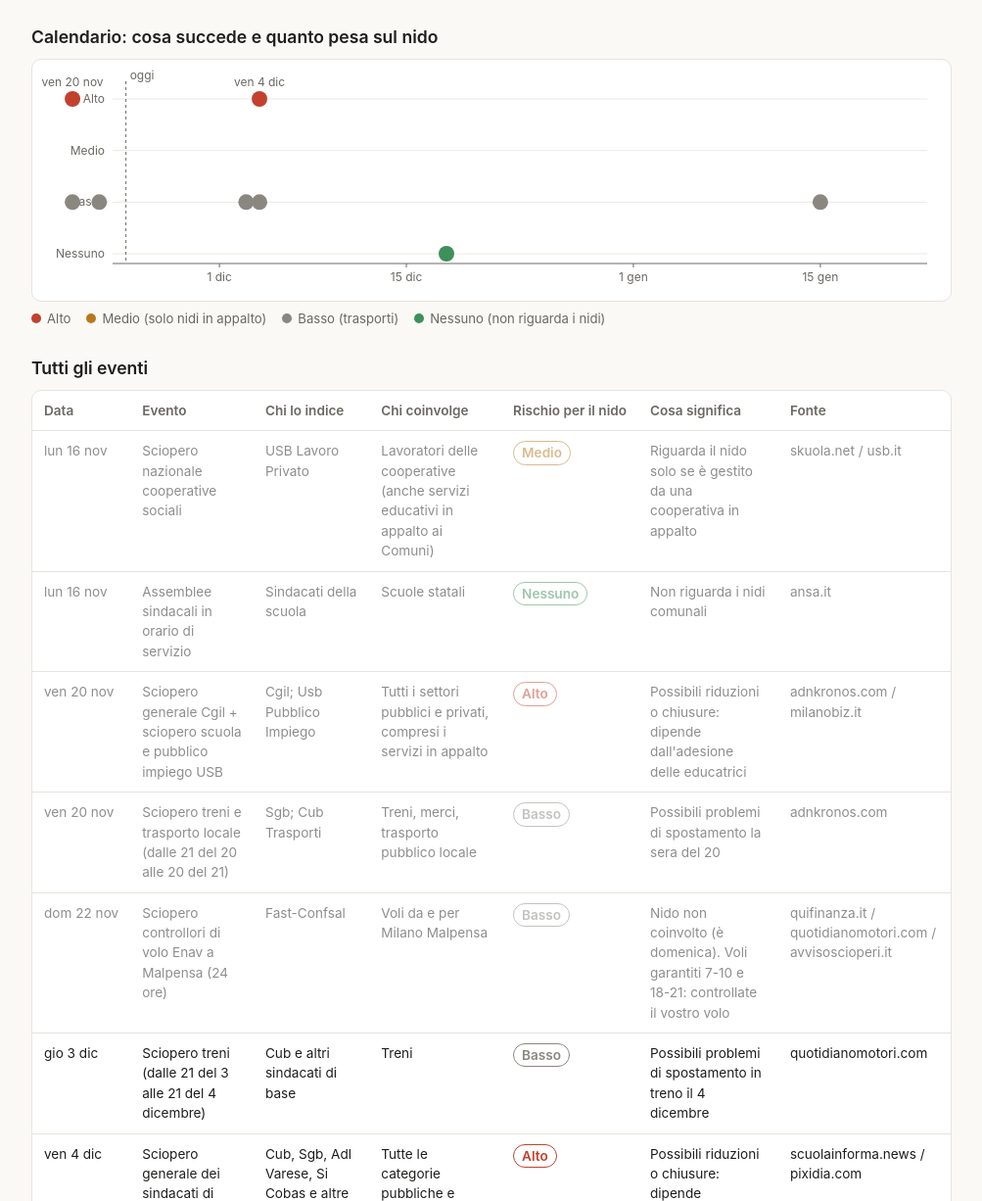
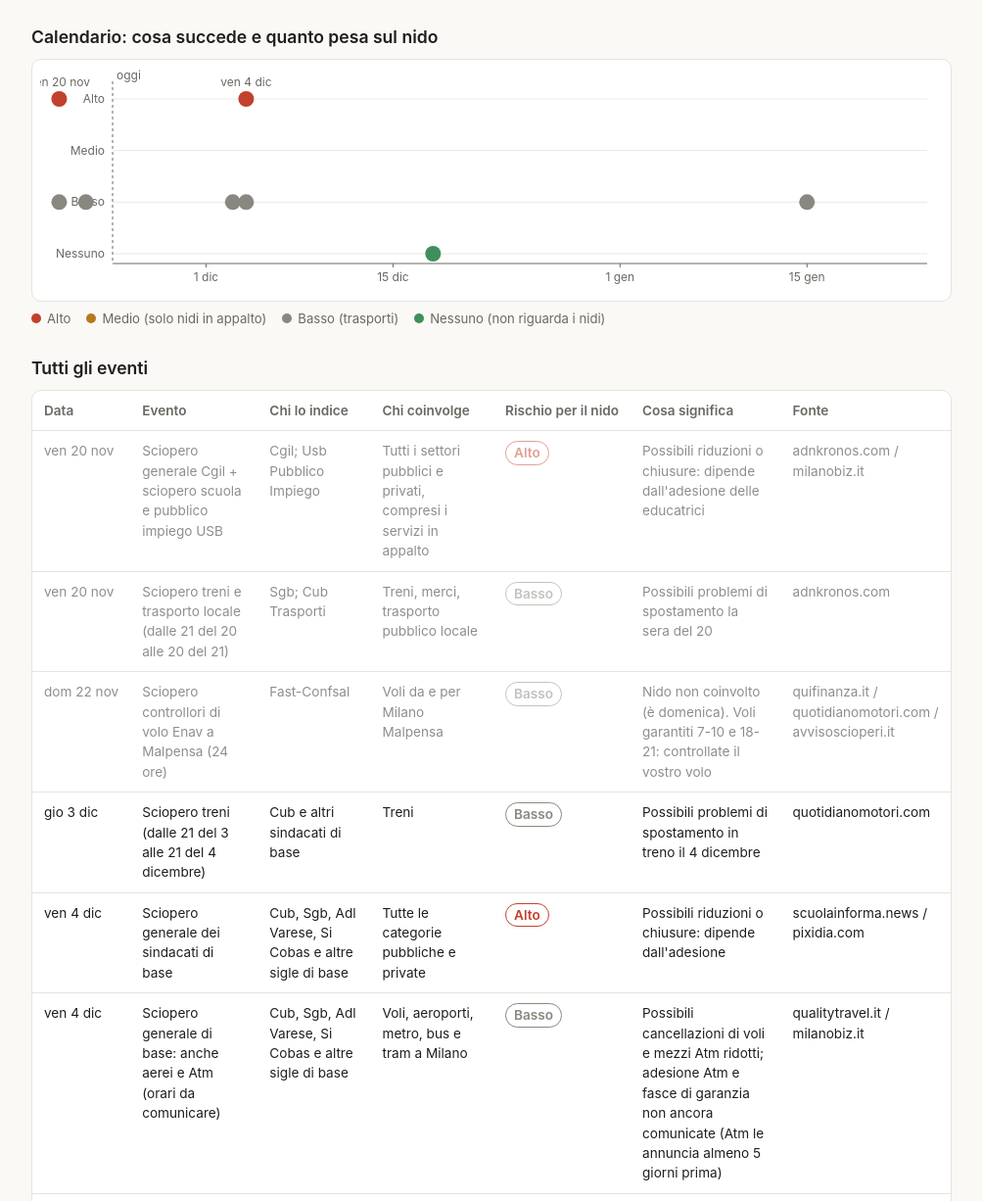
Before and after one commit to Serving9118/Dashboard, a plain HTML site: page index.html in a window 1280 px wide. Shown: the part 359-1585 px from the top of the page at 98% size, without its empty margins (138-1141 px from the left). Drawn offline with Linux system fonts and the light colour scheme.

Commit message:
Aggiorna scioperi nido (2026-11-24)
Co-Authored-By: Claude Opus 5.5 <noreply@anthropic.com>
Claude-Session: https://claude.ai/code/session_015N3Mx43Fb3XvQtxAMNb9KA

```diff
--- a/index.html
+++ b/index.html
@@ -96,20 +96,18 @@
 
 <script>
 // ===== DATI: questa sezione viene aggiornata automaticamente =====
-const AGGIORNATO = "2026-11-23";
+const AGGIORNATO = "2026-11-24";
 const EVENTI = [
-  {"id":"coop-1116","data":"2026-11-16","evento":"Sciopero nazionale cooperative sociali","promotori":"USB Lavoro Privato","coinvolge":"Lavoratori delle cooperative (anche servizi educativi in appalto ai Comuni)","rischio_nido":"Medio","nota":"Riguarda il nido solo se è gestito da una cooperativa in appalto","fonte":"skuola.net / usb.it"},
-  {"id":"assemblee-1116","data":"2026-11-16","evento":"Assemblee sindacali in orario di servizio","promotori":"Sindacati della scuola","coinvolge":"Scuole statali","rischio_nido":"Nessuno","nota":"Non riguarda i nidi comunali","fonte":"ansa.it"},
   {"id":"gen-1120","data":"2026-11-20","evento":"Sciopero generale Cgil + sciopero scuola e pubblico impiego USB","promotori":"Cgil; Usb Pubblico Impiego","coinvolge":"Tutti i settori pubblici e privati, compresi i servizi in appalto","rischio_nido":"Alto","nota":"Possibili riduzioni o chiusure: dipende dall'adesione delle educatrici","fonte":"adnkronos.com / milanobiz.it"},
   {"id":"treni-1120","data":"2026-11-20","evento":"Sciopero treni e trasporto locale (dalle 21 del 20 alle 20 del 21)","promotori":"Sgb; Cub Trasporti","coinvolge":"Treni, merci, trasporto pubblico locale","rischio_nido":"Basso","nota":"Possibili problemi di spostamento la sera del 20","fonte":"adnkronos.com"},
   {"id":"enav-1122","data":"2026-11-22","evento":"Sciopero controllori di volo Enav a Malpensa (24 ore)","promotori":"Fast-Confsal","coinvolge":"Voli da e per Milano Malpensa","rischio_nido":"Basso","nota":"Nido non coinvolto (è domenica). Voli garantiti 7-10 e 18-21: controllate il vostro volo","fonte":"quifinanza.it / quotidianomotori.com / avvisoscioperi.it"},
   {"id":"treni-1203","data":"2026-12-03","evento":"Sciopero treni (dalle 21 del 3 alle 21 del 4 dicembre)","promotori":"Cub e altri sindacati di base","coinvolge":"Treni","rischio_nido":"Basso","nota":"Possibili problemi di spostamento in treno il 4 dicembre","fonte":"quotidianomotori.com"},
   {"id":"gen-1204","data":"2026-12-04","evento":"Sciopero generale dei sindacati di base","promotori":"Cub, Sgb, Adl Varese, Si Cobas e altre sigle di base","coinvolge":"Tutte le categorie pubbliche e private","rischio_nido":"Alto","nota":"Possibili riduzioni o chiusure: dipende dall'adesione","fonte":"scuolainforma.news / pixidia.com"},
-  {"id":"trasporti-1204","data":"2026-12-04","evento":"Sciopero generale di base: anche aerei e Atm (orari da comunicare)","promotori":"Cub, Sgb, Adl Varese, Si Cobas e altre sigle di base","coinvolge":"Voli, aeroporti, metro, bus e tram a Milano","rischio_nido":"Basso","nota":"Possibili cancellazioni di voli e mezzi Atm ridotti; Atm comunicherà le fasce di garanzia","fonte":"qualitytravel.it"},
+  {"id":"trasporti-1204","data":"2026-12-04","evento":"Sciopero generale di base: anche aerei e Atm (orari da comunicare)","promotori":"Cub, Sgb, Adl Varese, Si Cobas e altre sigle di base","coinvolge":"Voli, aeroporti, metro, bus e tram a Milano","rischio_nido":"Basso","nota":"Possibili cancellazioni di voli e mezzi Atm ridotti; adesione Atm e fasce di garanzia non ancora comunicate (Atm le annuncia almeno 5 giorni prima)","fonte":"qualitytravel.it / milanobiz.it"},
   {"id":"scuola-1218","data":"2026-12-18","evento":"Sciopero scuola statale","promotori":"La Voce dei Giusti","coinvolge":"Personale docente, educativo e ATA delle scuole statali","rischio_nido":"Nessuno","nota":"Non riguarda i nidi comunali","fonte":"orizzonteinsegnanti.it"},
-  {"id":"enav-0115","data":"2027-01-15","evento":"Sciopero nazionale controllori di volo Enav e tecnici Techno Sky (24 ore)","promotori":"Sindacati del personale Enav e Techno Sky","coinvolge":"Voli in tutta Italia, compresi Linate, Malpensa e Bergamo","rischio_nido":"Basso","nota":"Il nido non è coinvolto; possibili ritardi e cancellazioni di voli","fonte":"avvisoscioperi.it"}
+  {"id":"enav-0115","data":"2027-01-15","evento":"Sciopero nazionale controllori di volo Enav e tecnici Techno Sky (24 ore), più sciopero locale Enav a Linate","promotori":"Uiltrasporti (UILT-UIL)","coinvolge":"Voli in tutta Italia, compresi Linate, Malpensa e Bergamo","rischio_nido":"Basso","nota":"Il nido non è coinvolto; possibili ritardi e cancellazioni di voli, in particolare a Linate (24 ore). Voli garantiti di norma 7-10 e 18-21","fonte":"scioperiitalia.it (dati MIT) / avvisoscioperi.it"}
 ];
-const PERIODO = ["2026-11-23", "2027-01-23"];
+const PERIODO = ["2026-11-24", "2027-01-24"];
 // ===== FINE DATI =====
 
 const LIVELLI = ["Alto", "Medio", "Basso", "Nessuno"];
```
